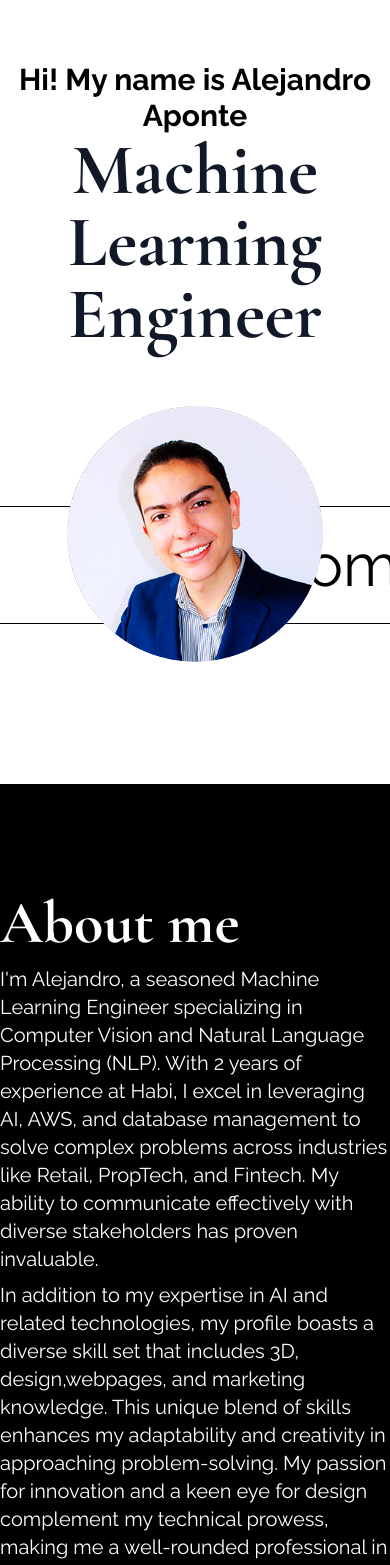
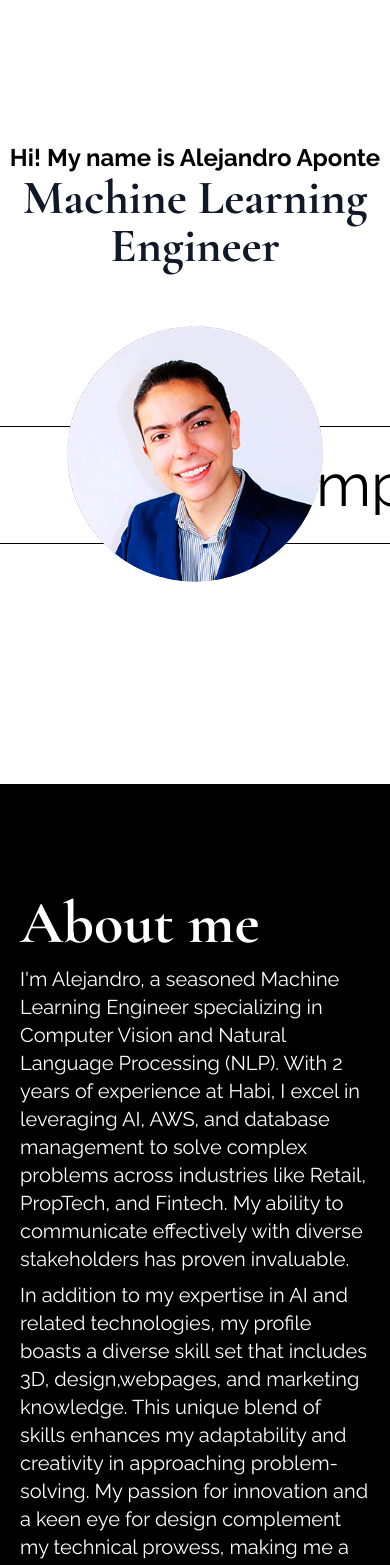
Before and after one commit to alejomaar/personal_webpage, a React (Vite) app: page / in a window 390 px wide. Shown: the part 60-1625 px from the top of the page. Built offline with nearby package versions, Linux system fonts and the light colour scheme.

Commit message:
feat(responsive): Add principle responsive

```diff
--- a/src/App.jsx
+++ b/src/App.jsx
@@ -19,10 +19,10 @@ function App() {
         </ul>
       </nav>
       <div className="max-w-4xl mx-auto flex justify-center items-center flex-col  h-screen">
-        <h1 className="font-bold text-3xl text-center sans_serif">
+        <h1 className="font-bold text-2xl sm:text-3xl  text-center sans_serif">
           Hi! My name is Alejandro Aponte
         </h1>
-        <h1 className="font-bold text-7xl text-gray-900 text-center ">
+        <h1 className="font-bold px-5 text-5xl sm:text-7xl  text-gray-900 text-center ">
           Machine Learning Engineer
         </h1>
 
@@ -43,8 +43,8 @@ function App() {
           />
         </div>
       </div>
-      <div className="bg-black text-white  h-screen">
-        <div className="max-w-4xl mx-auto flex flex-col border-t border-black py-20 ">
+      <div className="bg-black text-white  min-h-screen">
+        <div className="max-w-4xl px-5 lg:px-0 mx-auto flex flex-col border-t border-black py-20 ">
           <h2 className="font-bold text-6xl mt-7">About me</h2>
           <p className="text-xl mt-3">
             I'm Alejandro, a seasoned Machine Learning Engineer specializing in
@@ -99,7 +99,7 @@ function App() {
 
       <div className="max-w-4xl mx-auto flex justify-center items-center flex-col border-t border-black my-14">
         <h2 className="font-bold text-4xl  mt-7 mb-3">My skills</h2>
-        <div className="max-w-4xl mx-auto grid grid-cols-3 gap-3">
+        <div className="max-w-4xl px-5 lg:px-0 mx-auto grid grid-cols-2 md:grid-cols-3 gap-4">
           <div className="">
             <h3 className="font-bold text-2xl text-center">Computer Vision</h3>
             <p className="text-center">
@@ -147,7 +147,7 @@ function App() {
 
       <div className="max-w-4xl mx-auto flex justify-center items-center flex-col border-t border-black my-14">
         <h2 className="font-bold text-4xl mt-7 mb-6">My projects</h2>
-        <div className="grid grid-cols-3 gap-3 grid-template-rows">
+        <div className="grid grid-template-rows  px-5 lg:px-0 mx-auto grid grid-cols-2 md:grid-cols-3 gap-4">
           <div className="flex flex-col justify-between">
             <img src={img} />
             <span className="font-bold text-center">
```
